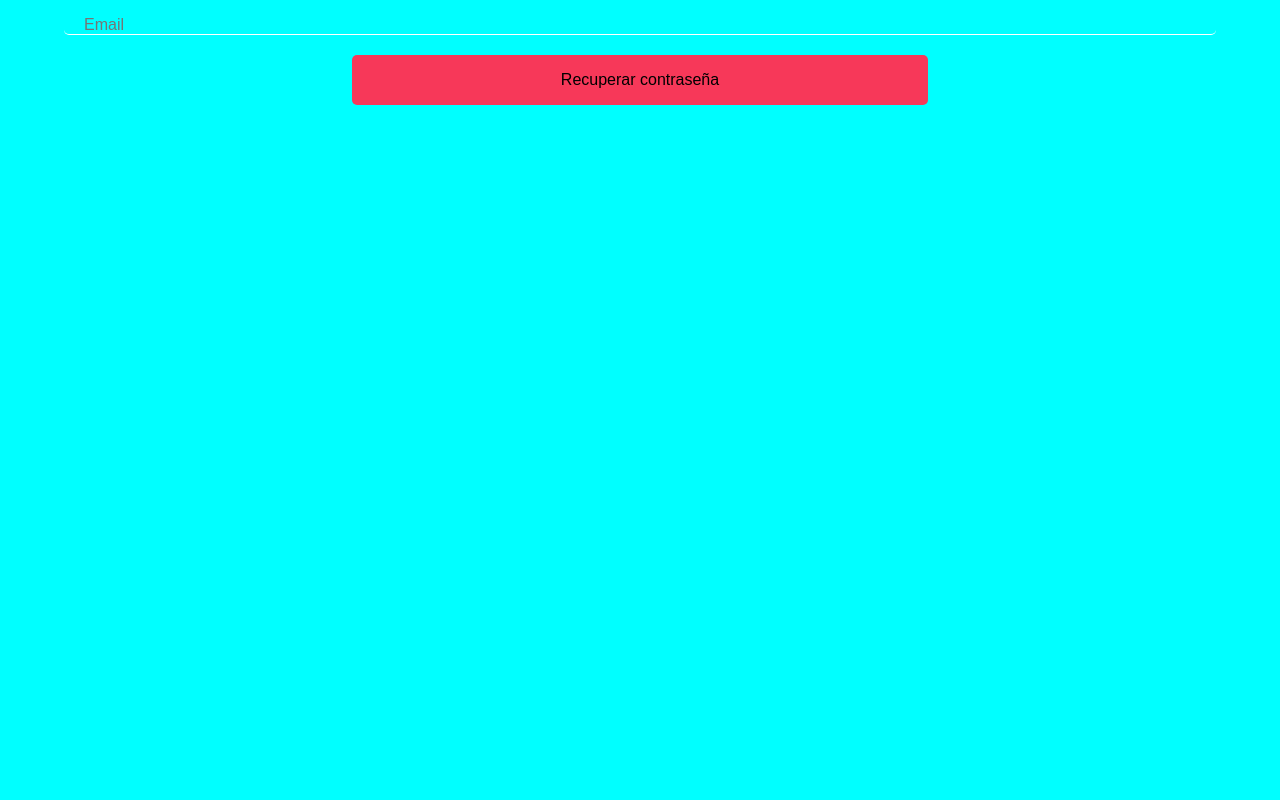
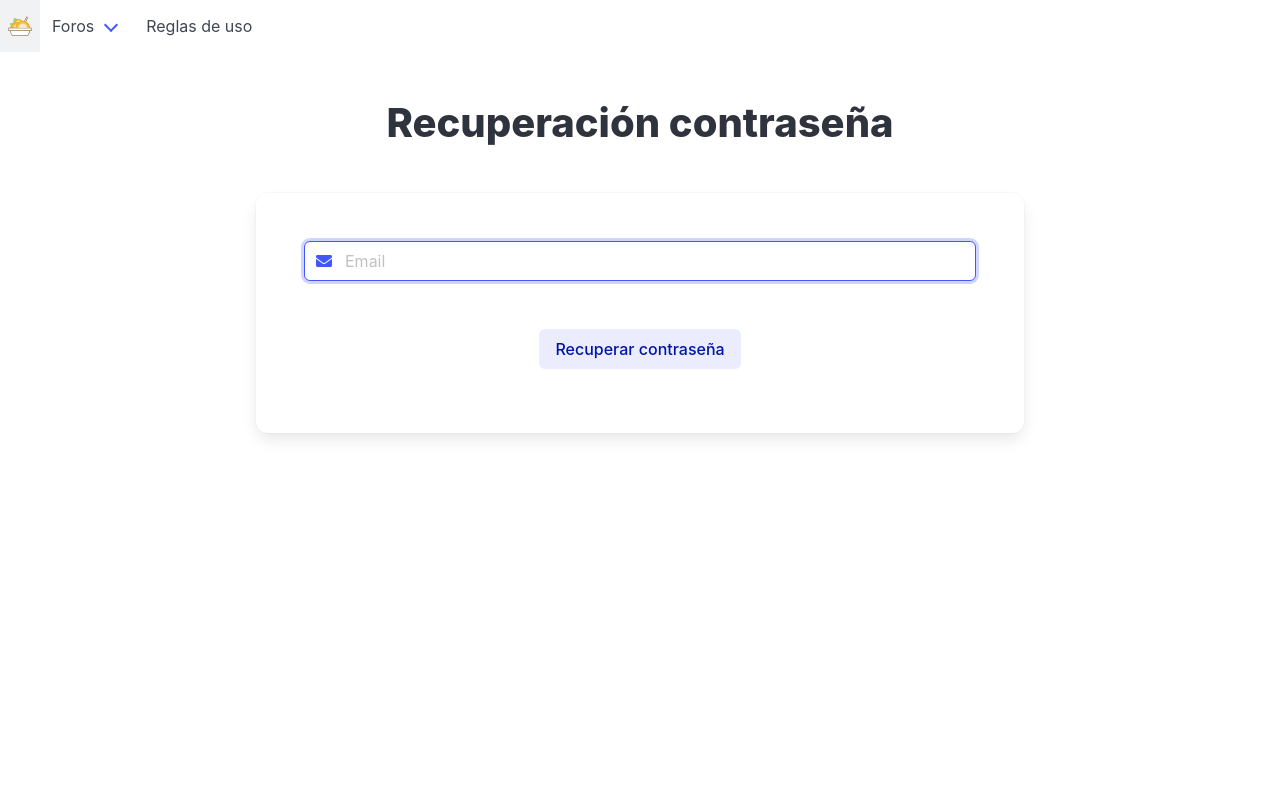
Before and after one commit to MMAndresC/PHP-AA2, a PHP site: page /forum/view/reset_password.php in a window 1280 px wide. Run offline with PHP 8.4, Linux system fonts and the light colour scheme; data that the repository does not hold is empty.

Commit message:
:construction: style reset_password view

```diff
--- a/components/nav_bar.php
+++ b/components/nav_bar.php
@@ -20,7 +20,8 @@ if(isset($_SESSION["user"])){
 }
 
 //En la vista de login y register mostrar una version más reducida del navBar
-$mode = $_GET["mode"] ?? null;
+//De la ruta del archivo en ejecución, basename extrae el nombre del fichero
+$current_page = basename($_SERVER['PHP_SELF']);
 
 //Para saber que theme está seleccionado, ya que no le llega el $_GET
 $id_selected = -1;
@@ -77,7 +78,7 @@ if($position !== false && str_contains($url, "id-theme=")){
                 </a>
             <?php } ?>
         </div>
-
+        <?php if($current_page !== 'login.php' && $current_page !== 'reset_password.php') {?>
             <?php if($isLoggedIn){ ?>
                 <div class="navbar-end">
                     <div class="navbar-item">
@@ -90,7 +91,6 @@ if($position !== false && str_contains($url, "id-theme=")){
                     </div>
                 </div>
                 <?php } else { ?>
-                <?php if(!isset($mode)) {?>
                     <div class="navbar-end">
                         <div class="navbar-item">
                             <div class="buttons">
@@ -105,6 +105,5 @@ if($position !== false && str_contains($url, "id-theme=")){
                     </div>
             <?php } ?>
         <?php } ?>
-
     </div>
 </nav>
--- a/controller/AuthController.php
+++ b/controller/AuthController.php
@@ -3,10 +3,13 @@
 require_once __DIR__ . "/../model/AuthModel.php";
 require_once __DIR__ . "/../util/validation.php";
 require_once __DIR__ . "/../util/extract_params.php";
+//Vaciar sesión
+require_once __DIR__ . "/../util/unset_session.php";
 
 if (session_status() === PHP_SESSION_NONE) {
     session_start();
 }
+
 
 function existErrors($errors, $old_data, $mode): void
 {
--- a/css/index.css
+++ b/css/index.css
@@ -1,3 +1,3 @@
-@import "https://cdn.jsdelivr.net/npm/bulma@1.0.2/css/bulma.min.css";
-@import "https://cdnjs.cloudflare.com/ajax/libs/font-awesome/5.15.4/css/all.min.css";
-@import "styles.css";
+@import url("https://cdnjs.cloudflare.com/ajax/libs/font-awesome/5.15.4/css/all.min.css");
+@import url("https://cdn.jsdelivr.net/npm/bulma@1.0.2/css/bulma.min.css");
+@import url("styles.css");
--- a/css/style.css
+++ /dev/null
@@ -1,285 +0,0 @@
-* {
-    margin: 0;
-    padding: 0;
-    box-sizing: border-box;
-    font-family: "Arial", Helvetica, sans-serif;
-}
-
-body {
-    height: 500px;
-    background-color: aqua;
-}
-
-section {
-    width: 80%;
-    margin-bottom: 10px;
-    margin: 0 auto;
-}
-
-header {
-    width: 80%;
-    margin: 50px auto 20px auto;
-    display: flex;
-    flex-direction: column;
-    justify-content: center;
-    align-items: center;
-}
-
-a {
-    color: #000;
-    text-decoration: none;
-    opacity: 1;
-}
-
-p {
-    text-align: justify;
-    text-indent: 1.5em;
-}
-
-hr {
-    border: solid 1px black;
-}
-
-li {
-    list-style: inside;
-}
-
-#check-menu {
-    position: absolute;
-    left: -100%;
-}
-
-#check-menu:checked ~ .ul-menu {
-    left: 0;
-    width: 100%;
-    height: 90vh;
-}
-
-nav {
-    display: block;
-    position: fixed;
-    width: 100%;
-    top: 0;
-    height: 50px;
-    background-color: #222;
-    text-align: center;
-    z-index: 50;
-}
-
-header h1 {
-    position: absolute;
-    float: none;
-    line-height: 50px;
-    text-align: center;
-    color: #fff;
-    top: 0;
-    z-index: 51;
-}
-
-.btn-menu {
-    position: absolute;
-    padding: 0 15px;
-    top: 0;
-    line-height: 50px;
-    color: #fff;
-
-}
-
-.btn-menu:hover {
-    background: #555;
-}
-
-.ul-menu {
-    position: absolute;
-    margin: auto;
-    top: 50px;
-    left: -300px;
-    text-align: center;
-    transition: left 1s ease;
-}
-
-.ul-menu > li {
-    display: block;
-    width: 300px;
-    list-style: none;
-    background-color: #222;
-
-}
-
-.ul-menu > li > a {
-    display: inline-block;
-    width: 100%;
-    padding: 0 20px;
-    line-height: 40px;
-    color: #fff;
-    border-top: 1px solid #fff;
-
-}
-
-.ul-menu > li > a:hover {
-    background-color: grey;
-
-}
-
-#container-form {
-    margin: auto;
-    margin-bottom: 20px;
-    width: 100%;
-    max-width: 500px;
-    background: #00ddff;
-    border-radius: 15px;
-    box-shadow: -3px 3px 15px 0px #555;
-    padding: 20px;
-}
-
-.title-form {
-    padding: 0 15px 10px;
-}
-
-.div-input {
-    position: relative;
-    margin: 0 0 20px 0;
-    font-size: 16px;
-    overflow: hidden;
-}
-
-.div-input label {
-    position: absolute;
-    left: 10%;
-    top: -18px;
-    line-height: 15px;
-    color: #fff;
-    letter-spacing: 1px;
-    opacity: 0;
-    transition: 0.5s;
-}
-
-.div-input input:focus + label,
-input:disabled + label,
-input:hover + label {
-    opacity: 1;
-    top: 0;
-}
-
-
-.user-form {
-    padding: 16px 0px 0px 20px;
-    display: block;
-    margin: auto;
-    width: 90%;
-    border: none;
-    border-bottom: 1px solid;
-    border-radius: 0 0px 5px 5px;
-    font-size: 16px;
-    background-color: transparent;
-    outline: 0px;
-}
-
-.user-form:focus,
-.user-form:hover {
-    letter-spacing: 1px;
-    border-bottom: 1px solid #fff;
-    transition: .5s;
-}
-
-.user-form::placeholder {
-    transform: translateY(0px);
-    border-style: none;
-    transition: .5s;
-}
-
-.user-form:hover::placeholder {
-    color: transparent;
-    position: relative;
-    transform: translateY(-20px);
-    border-bottom-color: transparent;
-    transition: .5s;
-}
-
-.user-form:focus::placeholder {
-    opacity: 0;
-}
-
-input[type=submit] {
-    width: 45%;
-    height: 50px;
-    display: block;
-    margin: auto;
-    border: none;
-    border-radius: 5px;
-    background-color: #f73859;
-    font-size: 16px;
-    transition: box-shadow .5s;
-    cursor: pointer;
-}
-
-input[type=submit]:hover {
-    box-shadow: 0px 3px 10px -1px #555;
-}
-
-.p-registrar-login {
-    margin: 5px;
-    padding: 5px;
-    text-align: center;
-    font-style: italic;
-    font-size: small;
-}
-
-.log-reg {
-    padding: 5px;
-    transition: background-color, letter-spacing .5s;
-}
-
-.log-reg:hover {
-    background-color: rgba(247, 56, 89, .5);
-    letter-spacing: 1px;
-    color: #ffffff;
-}
-
-.btn-datos {
-    padding: 10px;
-    display: flex;
-    flex-flow: row nowrap;
-}
-
-.ok-form, .warning-form,
-.error-form {
-    padding: 5px 0 5px;
-    margin-bottom: 15px;
-    border-radius: 5px;
-    text-align: center;
-    color: white;
-    background-color: rgba(132, 215, 41, .5);
-}
-
-.error-form {
-    background-color: rgba(245, 110, 110, 1);
-}
-.warning-form{
-    background-color: rgba(245, 250, 110, 1);
-    color: #000;
-}
-.pestania {
-    padding: 5px;
-    width: 49%;
-    text-align: center;
-    display: inline-block;
-    background-color: #f73859;
-    transition: .5s;
-    border-radius: 5px;
-}
-
-.pestania:hover {
-    color: #fff;
-    background-color: deeppink;
-}
-
-.pestania-wrap {
-    display: flex;
-    justify-content: space-between;
-    margin-bottom: 20px;
-}
-
-.disabled{
-    color: #fff;
-}
--- a/util/destroy_session.php
+++ b/util/destroy_session.php
@@ -5,12 +5,12 @@ if (session_status() === PHP_SESSION_NONE) {
 }
 
 // Destruir todas las variables de sesión.
-$themes =  $_SESSION['themes'];
+$themes =  $_SESSION['themes'] ?? null;
 $_SESSION = array();
 //Si themes existe se deja porque la usa el navBar y es poco probable que cambie
 if(isset($themes)) $_SESSION['themes'] = $themes;
 
-// Si se desea destruir la sesión completamente, borrar también la cookie de sesión.
+// Borrar también la cookie de sesión.
 if (ini_get("session.use_cookies")) {
     $params = session_get_cookie_params();
     setcookie(session_name(), '', time() - 42000,
@@ -19,5 +19,5 @@ if (ini_get("session.use_cookies")) {
     );
 }
 
-// Finalmente, destruir la sesión.
+// Destruir la sesión
 session_destroy();
--- a/view/error_fatal.php
+++ b/view/error_fatal.php
@@ -11,7 +11,6 @@
     <title>Foro</title>
     <link rel="stylesheet" href="../css/index.css">
     <link rel="icon" href="../assets/images/logo/favicon.png" type="image/x-icon"/>
-    <link rel="stylesheet" href="https://cdnjs.cloudflare.com/ajax/libs/font-awesome/5.15.4/css/all.min.css">
 </head>
 
 <body>
--- a/view/error_http.php
+++ b/view/error_http.php
@@ -26,7 +26,6 @@ $error_messages = [
     <title>Foro</title>
     <link rel="stylesheet" href="../css/index.css">
     <link rel="icon" href="../assets/images/logo/favicon.png" type="image/x-icon"/>
-    <link rel="stylesheet" href="https://cdnjs.cloudflare.com/ajax/libs/font-awesome/5.15.4/css/all.min.css">
 </head>
 
 <body>
--- a/view/error_warning.php
+++ b/view/error_warning.php
@@ -12,7 +12,6 @@
     <title>Foro</title>
     <link rel="stylesheet" href="../css/index.css">
     <link rel="icon" href="../assets/images/logo/favicon.png" type="image/x-icon"/>
-    <link rel="stylesheet" href="https://cdnjs.cloudflare.com/ajax/libs/font-awesome/5.15.4/css/all.min.css">
 </head>
 
 <body>
--- a/view/reset_password.php
+++ b/view/reset_password.php
@@ -8,10 +8,14 @@ if (session_status() === PHP_SESSION_NONE) {
 
 $token = $_GET['token'] ?? '';
 $errors = $_SESSION['errors'] ?? [];
-$response = $_SESSION['response'] ?? '';
+$response = $_SESSION['response'] ?? null;
 unset($_SESSION['errors'], $_SESSION['response']);
 
 ?>
+
+<script type="text/javascript">
+    <?php require_once __DIR__ . "/../scripts/btnEventSubmitReset.js" ?>
+</script>
 
 <!DOCTYPE html>
 <html lang="en">
@@ -20,47 +24,101 @@ unset($_SESSION['errors'], $_SESSION['response']);
     <meta charset="UTF-8">
     <meta name="viewport" content="width=device-width, initial-scale=1">
     <title>Forum</title>
-    <link rel="stylesheet" href="../css/style.css">
+    <link rel="stylesheet" href="../css/index.css">
     <link rel="icon" href="../assets/images/logo/favicon.png" type="image/x-icon"/>
 </head>
 
 <body>
-<h3><?= $response ?></h3>
-<form action="../controller/ResetPasswordController.php" method="post">
+    <header>
+        <?php require_once __DIR__ . "/../components/nav_bar.php"; ?>
+    </header>
+    <h2 class="title is-2 has-text-centered mt-6 mb-6">Recuperación contraseña</h2>
+    <section class="box form-width p-6 mb-6">
+        <form action="../controller/ResetPasswordController.php" method="post" id="form-reset">
             <input type="hidden" name="token" value="<?= $token ?>">
 
             <?php if(trim($token) == ''){?>
                 <!-- Campo Email-->
-        <div class="div-input">
-            <label class="" for="email">Email</label>
-            <input type="text" class="user-form" name="email" id="email" placeholder="Email"
+                <div class="field mb-4">
+                    <p class="control has-icons-left has-icons-right">
+                        <input class="input" type="email" placeholder="Email" name="email" id="email"
                                autofocus="<?= isset($errors['email']) ? 'autofocus' : '' ?>"
                         >
-            <span style="color:red;"><?= $errors['email'] ?? '' ?></span>
+                        <span class="icon is-small is-left">
+                                <i class="fas fa-envelope"></i>
+                            </span>
+                        <?php if (isset($errors['email'])){ ?>
+                            <span class="icon is-small is-right">
+                                <i class="fas fa-exclamation-triangle"></i>
+                            </span>
+                        <?php } ?>
+                    </p>
+                    <?php if (isset($errors['email'])){ ?>
+                        <p class="help is-danger"><?= $errors['email'] ?></p>
+                    <?php } ?>
                 </div>
             <?php } ?>
 
             <?php if(trim($token) != ''){?>
                 <!-- Campo password  -->
-        <div class="div-input">
-            <label class="label-user-form" for="password">Contraseña</label>
-            <input type="password" class="user-form" name="password" id="password" placeholder="Contraseña">
-            <span style="color:red;"><?= $errors['password'] ?? '' ?></span>
+                <div class="field mb-4">
+                    <p class="control has-icons-left has-icons-right">
+                        <input class="input" type="password" placeholder="Contraseña" name="password" id="password"
+                               autofocus="<?= isset($errors['password']) ? 'autofocus' : '' ?>"
+                        >
+                        <span class="icon is-small is-left">
+                                <i class="fas fa-key"></i>
+                            </span>
+                        <?php if (isset($errors['password'])){ ?>
+                            <span class="icon is-small is-right">
+                                    <i class="fas fa-exclamation-triangle"></i>
+                                </span>
+                        <?php } ?>
+                    </p>
+                    <?php if (isset($errors['password'])){ ?>
+                        <p class="help is-danger"><?= $errors['password'] ?></p>
+                    <?php } ?>
                 </div>
 
                 <!-- Campo confirm password -->
-        <div class="div-input">
-            <label class="label-user-form" for="confirm_password">Confirmar Contraseña:</label>
-            <input type="password" class="user-form" name="confirm_password" id="confirm_password" placeholder="Confirmar contraseña">
-            <span style="color:red;"><?= $errors['confirm_password'] ?? '' ?></span>
-            <br>
+                <div class="field mb-4">
+                    <p class="control has-icons-left has-icons-right">
+                        <input class="input" type="password" placeholder="Confirmar contraseña"
+                               name="confirm_password" id="confirm_password"
+                               autofocus="<?= isset($errors['confirm_password']) ? 'autofocus' : '' ?>"
+                        >
+                        <span class="icon is-small is-left">
+                                    <i class="fas fa-key"></i>
+                                </span>
+                        <?php if (isset($errors['confirm_password'])){ ?>
+                            <span class="icon is-small is-right">
+                                        <i class="fas fa-exclamation-triangle"></i>
+                                    </span>
+                        <?php } ?>
+                    </p>
+                    <?php if (isset($errors['confirm_password'])){ ?>
+                        <p class="help is-danger"><?= $errors['confirm_password'] ?></p>
+                    <?php } ?>
+                </div>
+            <?php } ?>
+            <!-- Botón del formulario -->
+            <div class="field is-grouped is-justify-content-center mt-6">
+                <div class="control">
+                    <button type="submit" class="button is-link is-light" id ="btn-reset" name="reset_action">
+                        <?= trim($token) == '' ? 'Recuperar contraseña' : 'Guardar la nueva contraseña' ?>
+                    </button>
+                </div>
+            </div>
+
+        </form>
+    </section>
+    <!-- Mostrar resultado -->
+    <?php if(isset($response)){ ?>
+        <div class="notification form-width is-link is-light" id="notification">
+            <button class="delete" onclick="document.getElementById('notification').remove()"></button>
+           <p><?= $response ?></p>
         </div>
     <?php } ?>
 
-    <input type="submit" name="reset_action"
-           value="<?= trim($token) == '' ? 'Recuperar contraseña' : 'Guardar la nueva contraseña' ?>"
-    >
-</form>
-
 </body>
 </html>
--- a/view/sub_thread.php
+++ b/view/sub_thread.php
@@ -9,7 +9,6 @@ if (session_status() === PHP_SESSION_NONE) {
 }
 
 $thread_id = (int) $_GET['id-thread'] ?? null;
-//TODO llevar a una vista de error
 if ($thread_id === null) {
     header("Location: theme.php");
     exit();
@@ -54,7 +53,6 @@ unset($_SESSION['errors'],$_SESSION['result-sub-thread'], $_SESSION['critical_er
     <title>Foro</title>
     <link rel="stylesheet" href="../css/index.css">
     <link rel="icon" href="../assets/images/logo/favicon.png" type="image/x-icon"/>
-    <link rel="stylesheet" href="https://cdnjs.cloudflare.com/ajax/libs/font-awesome/5.15.4/css/all.min.css">
 </head>
 
 <body>
--- a/view/theme.php
+++ b/view/theme.php
@@ -40,7 +40,6 @@ unset($_SESSION["breadcrumbs"]);
     <title>Foro</title>
     <link rel="stylesheet" href="../css/index.css">
     <link rel="icon" href="../assets/images/logo/favicon.png" type="image/x-icon"/>
-    <link rel="stylesheet" href="https://cdnjs.cloudflare.com/ajax/libs/font-awesome/5.15.4/css/all.min.css">
 </head>
 
 <body>
--- a/view/thread.php
+++ b/view/thread.php
@@ -66,7 +66,6 @@ unset($_SESSION['errors'], $_SESSION['error_critical'], $_SESSION['result-thread
     <title>Foro</title>
     <link rel="stylesheet" href="../css/index.css">
     <link rel="icon" href="../assets/images/logo/favicon.png" type="image/x-icon"/>
-    <link rel="stylesheet" href="https://cdnjs.cloudflare.com/ajax/libs/font-awesome/5.15.4/css/all.min.css">
 </head>
 
 <body>
--- a/view/user_panel.php
+++ b/view/user_panel.php
@@ -34,7 +34,6 @@ if(!$user){
     <title>Foro</title>
     <link rel="stylesheet" href="../css/index.css">
     <link rel="icon" href="../assets/images/logo/favicon.png" type="image/x-icon"/>
-    <link rel="stylesheet" href="https://cdnjs.cloudflare.com/ajax/libs/font-awesome/5.15.4/css/all.min.css">
 </head>
 
 <body>
--- a/view/verification.php
+++ b/view/verification.php
@@ -17,7 +17,6 @@ unset($_SESSION['result_verification']);
     <title>Foro</title>
     <link rel="stylesheet" href="../css/index.css">
     <link rel="icon" href="../assets/images/logo/favicon.png" type="image/x-icon"/>
-    <link rel="stylesheet" href="https://cdnjs.cloudflare.com/ajax/libs/font-awesome/5.15.4/css/all.min.css">
 </head>
 
 <body>
```
Also changed, not shown: controller/ResetPasswordController.php (+8 -2 lines), scripts/btnEventSubmitRegister.js (added, +8 -0 lines), scripts/btnEventSubmitReset.js (added, +8 -0 lines), util/unset_session.php (added, +16 -0 lines), view/login.php (+12 -12 lines). Lines whose indentation alone changed are shown as unchanged.
